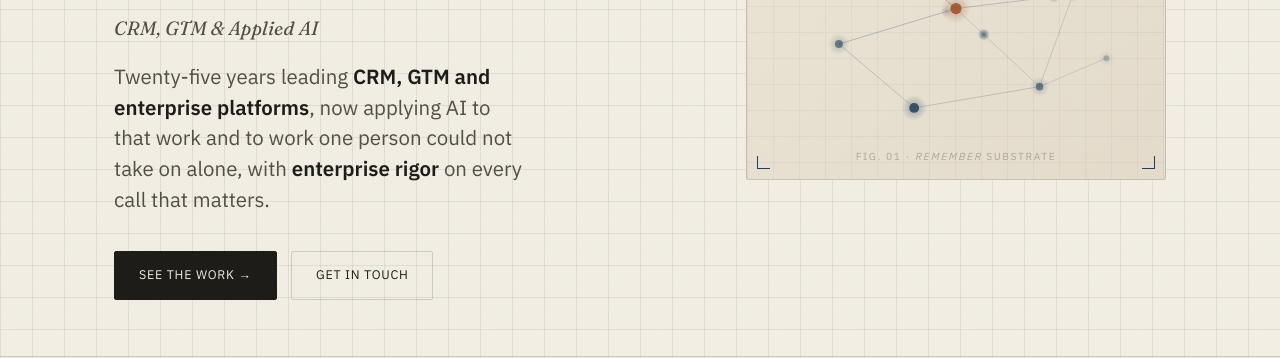
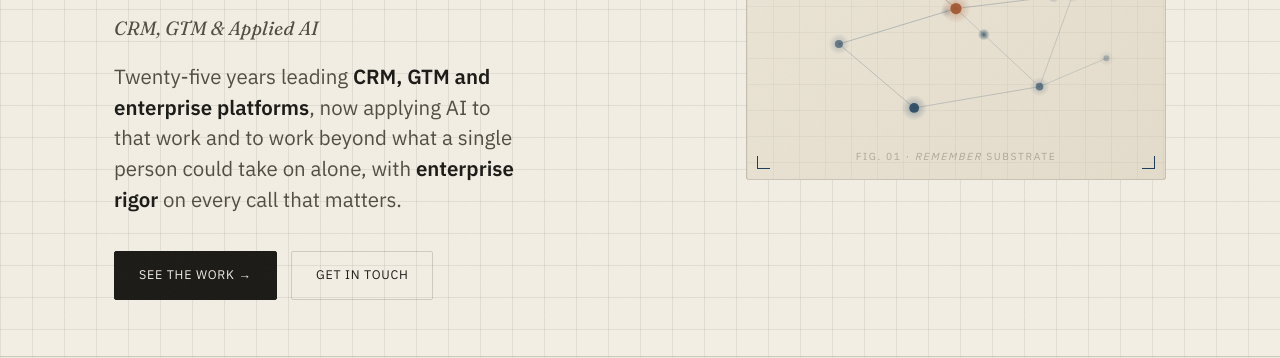
Before and after one commit to andrewcrenshaw/andrewcrenshaw.github.io, a plain HTML site: page index.html in a window 1280 px wide. Shown: the part 471-829 px from the top of the page. Drawn offline with Linux system fonts and the light colour scheme.

Commit message:
Hero wording
Co-Authored-By: Claude Opus 5.5 <noreply@anthropic.com>

```diff
--- a/index.html
+++ b/index.html
@@ -441,7 +441,7 @@
         <h1 class="reveal" style="transition-delay:.05s">Built,<br /><span class="ital">not theorized.</span></h1>
         <p class="hero-role reveal" style="transition-delay:.09s">CRM, GTM &amp; Applied AI</p>
         <p class="lede reveal" style="transition-delay:.12s">
-          Twenty-five years leading <strong>CRM, GTM and enterprise platforms</strong>, now applying AI to that work and to work one person could not take on alone, with <strong>enterprise rigor</strong> on every call that matters.
+          Twenty-five years leading <strong>CRM, GTM and enterprise platforms</strong>, now applying AI to that work and to work beyond what a single person could take on alone, with <strong>enterprise rigor</strong> on every call that matters.
         </p>
         <div class="cta-row reveal" style="transition-delay:.18s">
           <a href="#work" class="btn btn-primary">See the work →</a>
```
